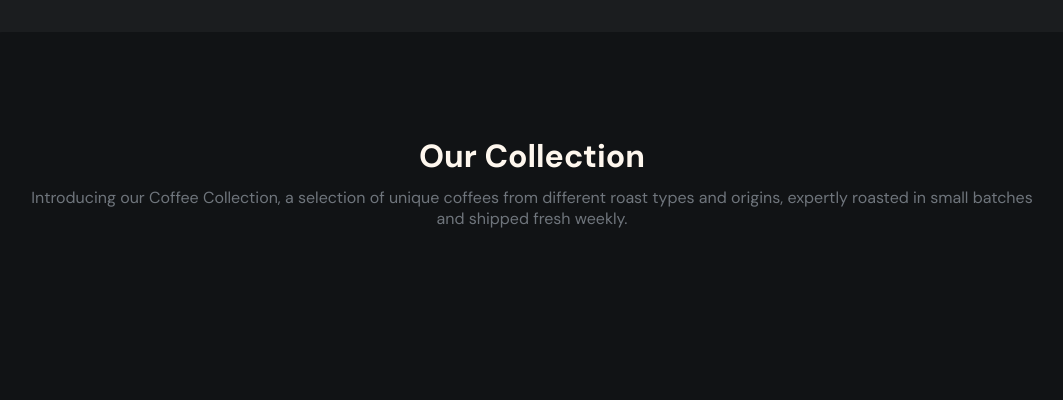
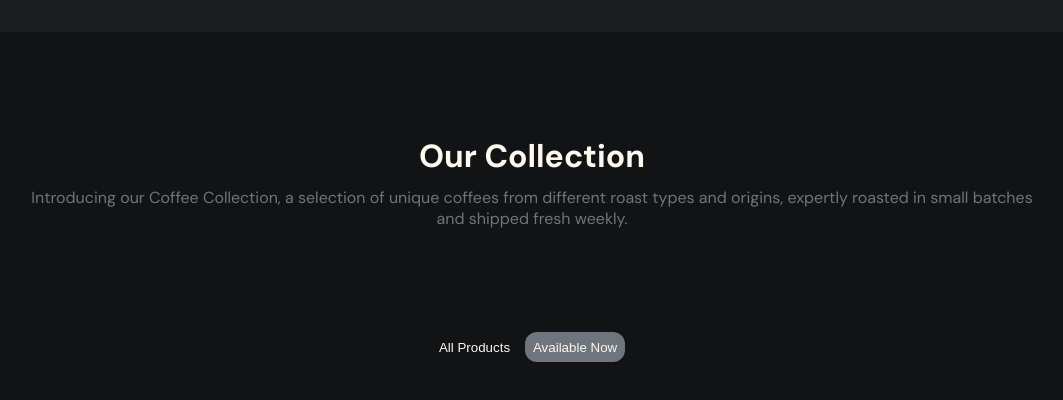
Before and after one commit to victorsheepman/vite-CoffeeListing, a React (Vite) app: page / in a window 1280 px wide. Shown: the top 400 px of the page, without its empty margins (108-1171 px from the left). Built offline with nearby package versions, Linux system fonts and the light colour scheme; no server answers.

Commit message:
progress

```diff
--- a/src/pages/Home.tsx
+++ b/src/pages/Home.tsx
@@ -1,8 +1,24 @@
-import { useContext} from "react";
+import { useContext, useEffect, useMemo, useState} from "react";
 import { CoffeeContext } from "../context";
 
 export const Home = () => {
   const {coffeeList} = useContext(CoffeeContext);
+  const [isNow, setIsNow] = useState<Boolean>(true)
+
+
+  const list = useMemo(() => {
+    if (isNow) {
+      return coffeeList.filter(coffe=>coffe.available === true)
+    }else{
+      return coffeeList
+    }
+  }, [isNow])
+
+  useEffect(() => {
+    console.log(list)
+  }, [isNow])
+
+
   return (
     <div className="home">
 
@@ -15,6 +31,14 @@ export const Home = () => {
               Introducing our Coffee Collection, a selection of unique coffees from different roast types and origins, expertly roasted in small batches and shipped fresh weekly.
             </p>
         </div>
+        <div className="home_container_filter">
+          <button className={isNow === false ? "home_container_filter_active": "home_container_filter_desactive"} onClick={()=>setIsNow(false)}>
+            All Products
+          </button>
+          <button className={isNow === true ? "home_container_filter_active": "home_container_filter_desactive"} onClick={()=>setIsNow(true)}>
+            Available Now
+          </button>
+        </div>
       </div>
     </div>
   )
--- a/src/pages/_HomeStyles.scss
+++ b/src/pages/_HomeStyles.scss
@@ -35,7 +35,29 @@
                 text-align: center;
             }
         }
+        &_filter{
+            width: 100%;
+            height: 100px;
+            display: flex;
+            justify-content: center;
+            gap: 15px;
+            button{
+                height: 30px;
+                border: unset;
+                color:$color-white;
+            }
+            &_desactive{
+                background-color: unset;
+            }
+            &_active{
+                width: 100px;
+                height: 30px;
+                background-color: $color-light-gray;
+                border-radius: 12px;
+            }
+        }
     }
+
 
     @include tablet{
         padding: 2rem 6rem;
```
